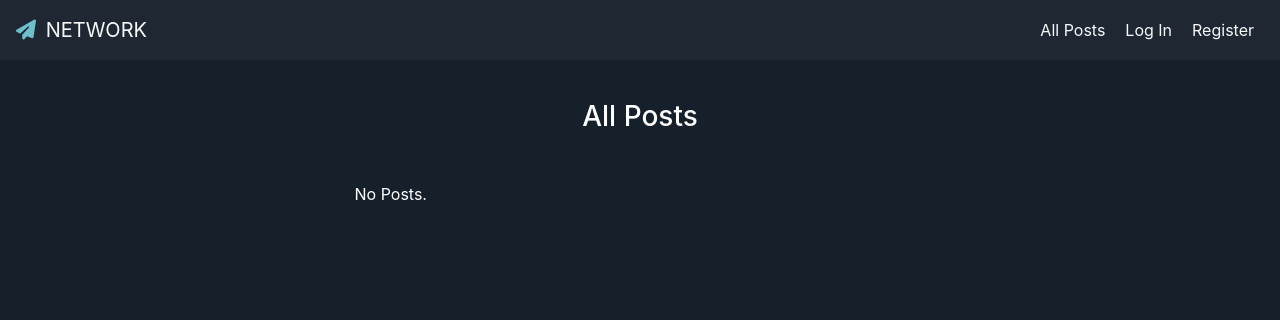
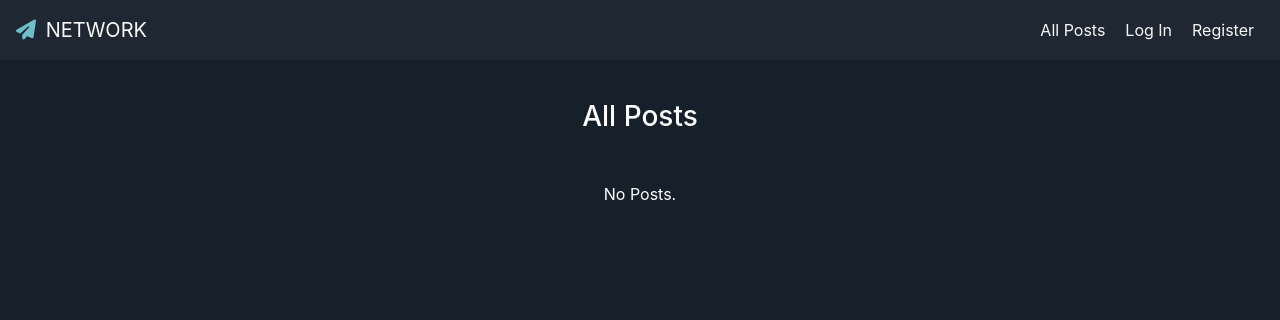
Before and after one commit to uosyph/CS50, a Django app: page / in a window 1280 px wide. Shown: the top 320 px of the page. Run offline with Django 3.2, Linux system fonts and the light colour scheme; data that the repository does not hold is empty; parts of the project's set-up code (start-up, migrations or seed data) failed here and were passed over; some libraries are stand-ins or nearby versions.

Commit message:
minor change

```diff
--- a/CS50W/network/network/templates/network/posts_layout.html
+++ b/CS50W/network/network/templates/network/posts_layout.html
@@ -32,7 +32,7 @@
 </div>
 
 {% empty %}
-<div class="p-3 mb-4 mx-0 mx-md-3">
+<div class="p-3 mb-4 mx-0 mx-md-3 text-center">
     No Posts.
 </div>
 {% endfor %}
```
Also changed, not shown: CS50W/network/network/migrations/0002_alter_post_content.py (added).
